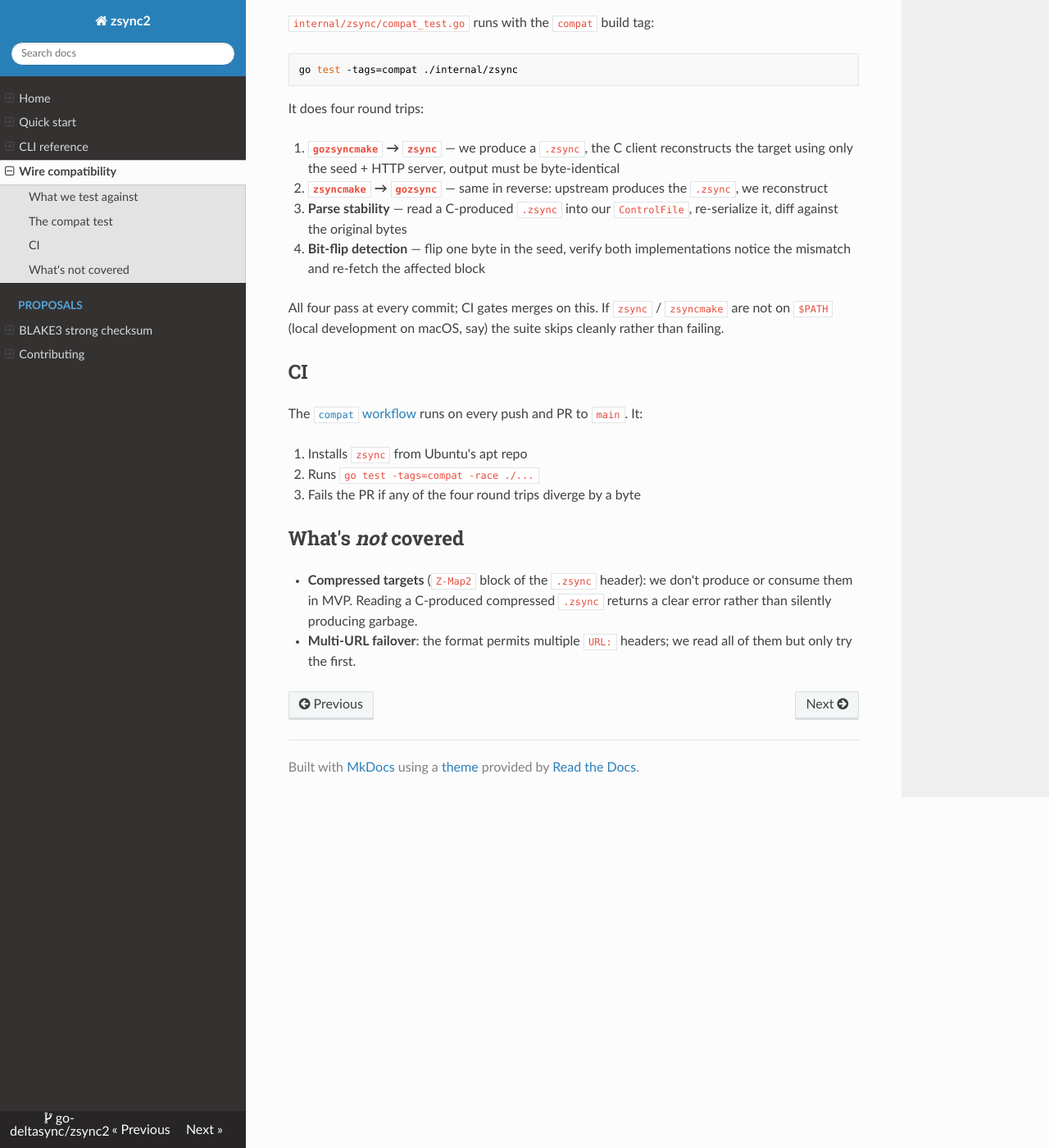
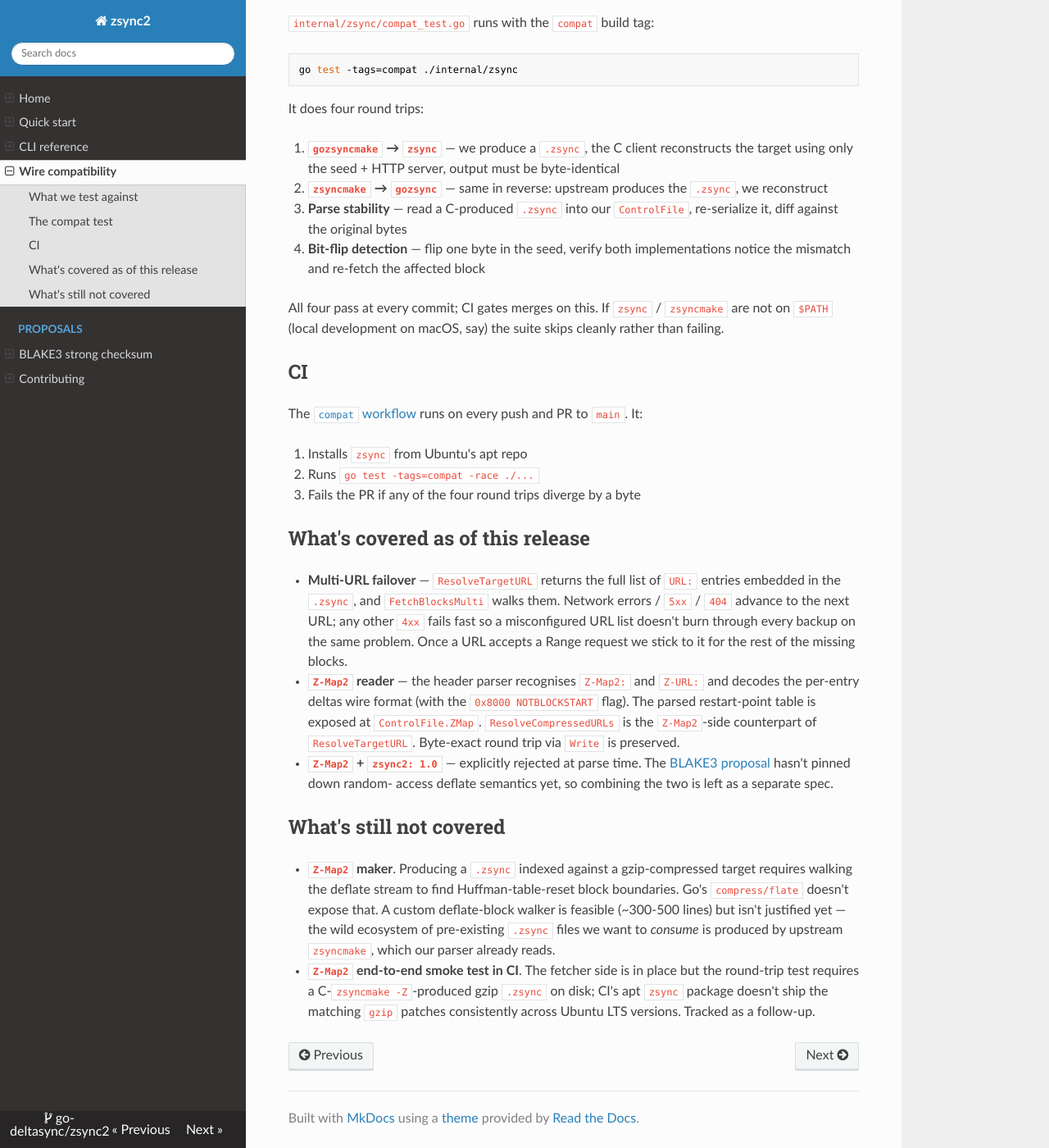
Before and after one commit to go-deltasync/go-deltasync.github.io, an MkDocs documentation site: the page built from docs/zsync2/compat.md, in a window 1280 px wide and 1400 px high, scrolled down 744 px. Shown: the whole window at 82% size. Built offline with MkDocs 1.6.1, drawn with Linux system fonts in a browser that asks for light colours; nearby versions of some CDN libraries.

Commit message:
docs(zsync2): refresh compat.md after Z-Map2 + multi-URL landed
Phase 1's "What's not covered" carve-out is gone: multi-URL failover
and the Z-Map2 reader (parse + fetch) both shipped in
github.com/go-deltasync/zsync2 commit ccce2d0. Document what's
covered now, and split the still-missing piece into the maker side
(deflate walker) plus the CI smoke-test gap separately.

Co-Authored-By: Claude Opus 4.7 <noreply@anthropic.com>

```diff
--- a/docs/zsync2/compat.md
+++ b/docs/zsync2/compat.md
@@ -56,10 +56,36 @@ runs on every push and PR to `main`. It:
 2. Runs `go test -tags=compat -race ./...`
 3. Fails the PR if any of the four round trips diverge by a byte
 
-## What's *not* covered
+## What's covered as of this release
 
-- **Compressed targets** (`Z-Map2` block of the `.zsync` header): we don't
-  produce or consume them in MVP. Reading a C-produced compressed `.zsync`
-  returns a clear error rather than silently producing garbage.
-- **Multi-URL failover**: the format permits multiple `URL:` headers; we
-  read all of them but only try the first.
+- **Multi-URL failover** — `ResolveTargetURL` returns the full list of
+  `URL:` entries embedded in the `.zsync`, and `FetchBlocksMulti` walks
+  them. Network errors / `5xx` / `404` advance to the next URL; any
+  other `4xx` fails fast so a misconfigured URL list doesn't burn
+  through every backup on the same problem. Once a URL accepts a Range
+  request we stick to it for the rest of the missing blocks.
+- **`Z-Map2` reader** — the header parser recognises `Z-Map2:` and
+  `Z-URL:` and decodes the per-entry deltas wire format (with the
+  `0x8000 NOTBLOCKSTART` flag). The parsed restart-point table is
+  exposed at `ControlFile.ZMap`. `ResolveCompressedURLs` is the
+  `Z-Map2`-side counterpart of `ResolveTargetURL`. Byte-exact round
+  trip via `Write` is preserved.
+- **`Z-Map2` + `zsync2: 1.0`** — explicitly rejected at parse time.
+  The [BLAKE3 proposal](proposal-blake3.md) hasn't pinned down random-
+  access deflate semantics yet, so combining the two is left as a
+  separate spec.
+
+## What's still not covered
+
+- **`Z-Map2` maker**. Producing a `.zsync` indexed against a
+  gzip-compressed target requires walking the deflate stream to find
+  Huffman-table-reset block boundaries. Go's `compress/flate` doesn't
+  expose that. A custom deflate-block walker is feasible (~300-500
+  lines) but isn't justified yet — the wild ecosystem of pre-existing
+  `.zsync` files we want to *consume* is produced by upstream `zsyncmake`,
+  which our parser already reads.
+- **`Z-Map2` end-to-end smoke test in CI**. The fetcher side is in
+  place but the round-trip test requires a C-`zsyncmake -Z`-produced
+  gzip `.zsync` on disk; CI's apt `zsync` package doesn't ship the
+  matching `gzip` patches consistently across Ubuntu LTS versions.
+  Tracked as a follow-up.
```
